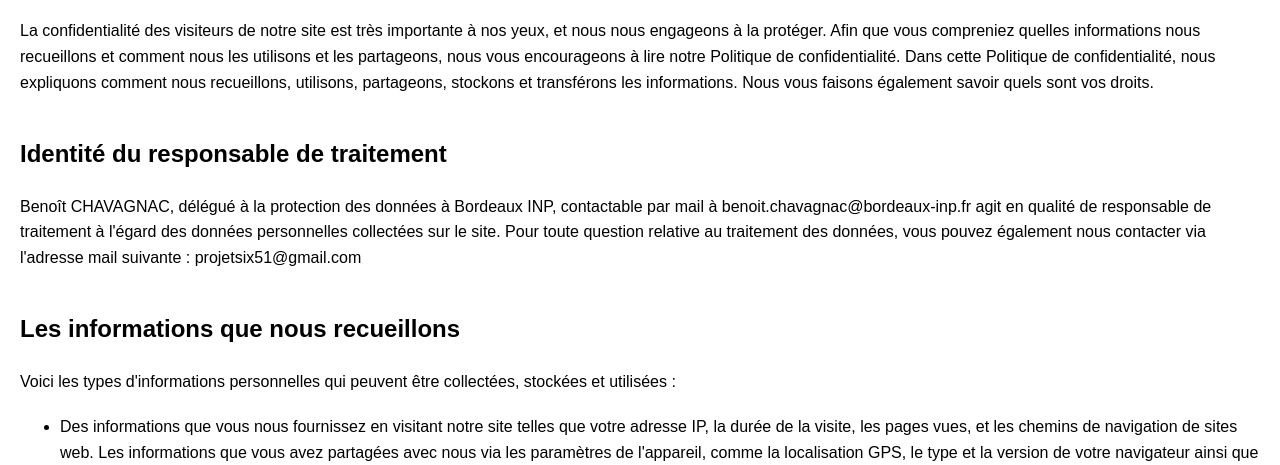
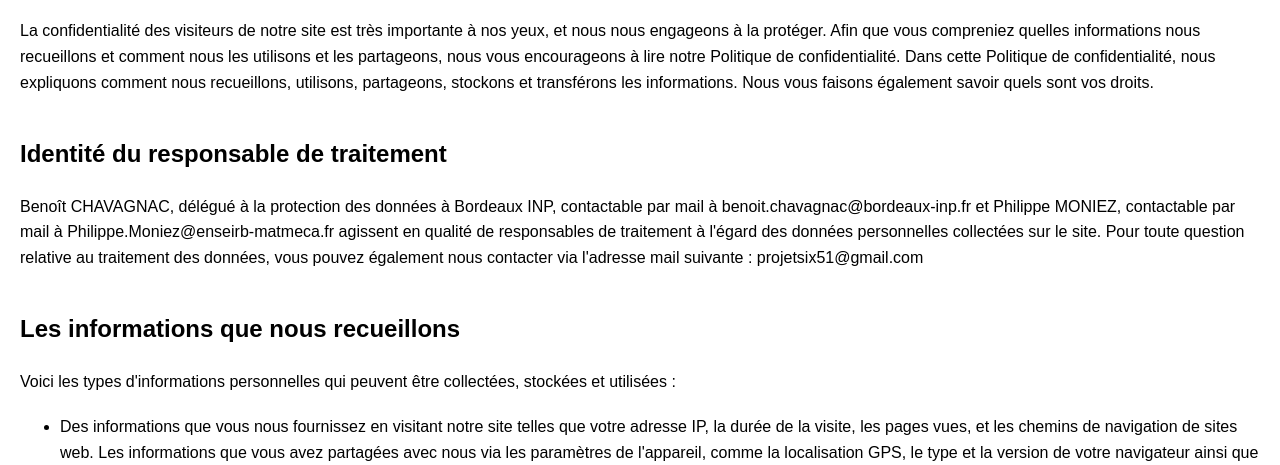
Before and after one commit to Noemiekt/fake_news, a PHP site: the page made by politique_de_confidientialité.php in a window 1280 px wide. Shown: the part 231-696 px from the top of the page. Run offline with PHP 8.4, Linux system fonts and the light colour scheme; the visitor is signed in with stand-in values (Sample User, id 1).

Commit message:
ajout d'un responsable de traitement pour politique de confidentialité

```diff
--- a/politique de confidientialité.html
+++ b/politique de confidientialité.html
@@ -33,7 +33,7 @@
     </section>
     <section id="Identité-du-responsable-de-traitement">
         <h2>Identité du responsable de traitement</h2>
-        <p>Benoît CHAVAGNAC, délégué à la protection des données à Bordeaux INP, contactable par mail à benoit.chavagnac@bordeaux-inp.fr agit en qualité de responsable de traitement à l'égard des données personnelles collectées sur le site. Pour toute question relative au traitement des données, vous pouvez également nous contacter via l'adresse mail suivante : projetsix51@gmail.com</p>
+        <p>Benoît CHAVAGNAC, délégué à la protection des données à Bordeaux INP, contactable par mail à benoit.chavagnac@bordeaux-inp.fr agit en qualité de responsable de traitement à l'égard des données personnelles collectées sur le site. Pour toute question relative au traitement des données, vous pouvez égale                                                                                                                             ent nous contacter via l'adresse mail suivante : projetsix51@gmail.com</p>
     </section>
     <section id="Les-informations-que-nous-recueillons">
         <h2>Les informations que nous recueillons</h2>
--- a/politique_de_confidientialité.php
+++ b/politique_de_confidientialité.php
@@ -35,7 +35,7 @@
     </section>
     <section id="Identité-du-responsable-de-traitement">
         <h2>Identité du responsable de traitement</h2>
-        <p>Benoît CHAVAGNAC, délégué à la protection des données à Bordeaux INP, contactable par mail à benoit.chavagnac@bordeaux-inp.fr agit en qualité de responsable de traitement à l'égard des données personnelles collectées sur le site. Pour toute question relative au traitement des données, vous pouvez également nous contacter via l'adresse mail suivante : projetsix51@gmail.com</p>
+        <p>Benoît CHAVAGNAC, délégué à la protection des données à Bordeaux INP, contactable par mail à benoit.chavagnac@bordeaux-inp.fr et Philippe MONIEZ, contactable par mail à Philippe.Moniez@enseirb-matmeca.fr agissent en qualité de responsables de traitement à l'égard des données personnelles collectées sur le site. Pour toute question relative au traitement des données, vous pouvez également nous contacter via l'adresse mail suivante : projetsix51@gmail.com</p>
     </section>
     <section id="Les-informations-que-nous-recueillons">
         <h2>Les informations que nous recueillons</h2>
@@ -126,7 +126,7 @@
         <p>Tout lien hypertexte présent sur notre site menant à des sites web tiers et à des informations les concernant ne garantit en rien la politique de confidentialité sur ces sites sur lesquels nous n'avons aucun contrôle, et nous ne sommes pas responsables de leurs politiques de confidentialité ni de leurs pratiques.</p>
     </section>
     <section id="Cookies">
-        <h2>Modification de cette politique de confidentialité</h2>
+        <h2>Cookies</h2>
         <p>Notre site web utilise des cookies. Un cookie est un fichier contenant un identifiant envoyé par un serveur web vers un navigateur web et stocké par le navigateur. L'identifiant est alors renvoyé au serveur à chaque fois que le navigateur demande une page au serveur. Les cookies peuvent être « persistants » ou « de session » : un cookie persistant est stocké par le navigateur et reste valide jusqu’à sa date d’expiration, à moins d’être supprimé par l’utilisateur avant cette date d’expiration. Un cookie de session, quant à lui, expire à la fin de la session utilisateur, lors de la fermeture du navigateur. Les cookies ne contiennent en général aucune information permettant d'identifier personnellement un utilisateur, mais les informations personnelles que nous stockons à votre sujet peuvent être liées aux informations stockées dans les cookies et obtenues par les cookies.</p>
         <p>Ceux-ci peuvent permettre de reconnaître un ordinateur lorsqu'un utilisateur consulte le site web.</p>
         <p>La plupart des navigateurs vous permettent de refuser ou d'accepter les cookies. Cependant, bloquer tous les cookies aura un impact négatif sur l'utilisation de notre site web. Si vous bloquez les cookies, vous ne pourrez pas utiliser toutes les fonctionnalités de notre site web.</p>
```
